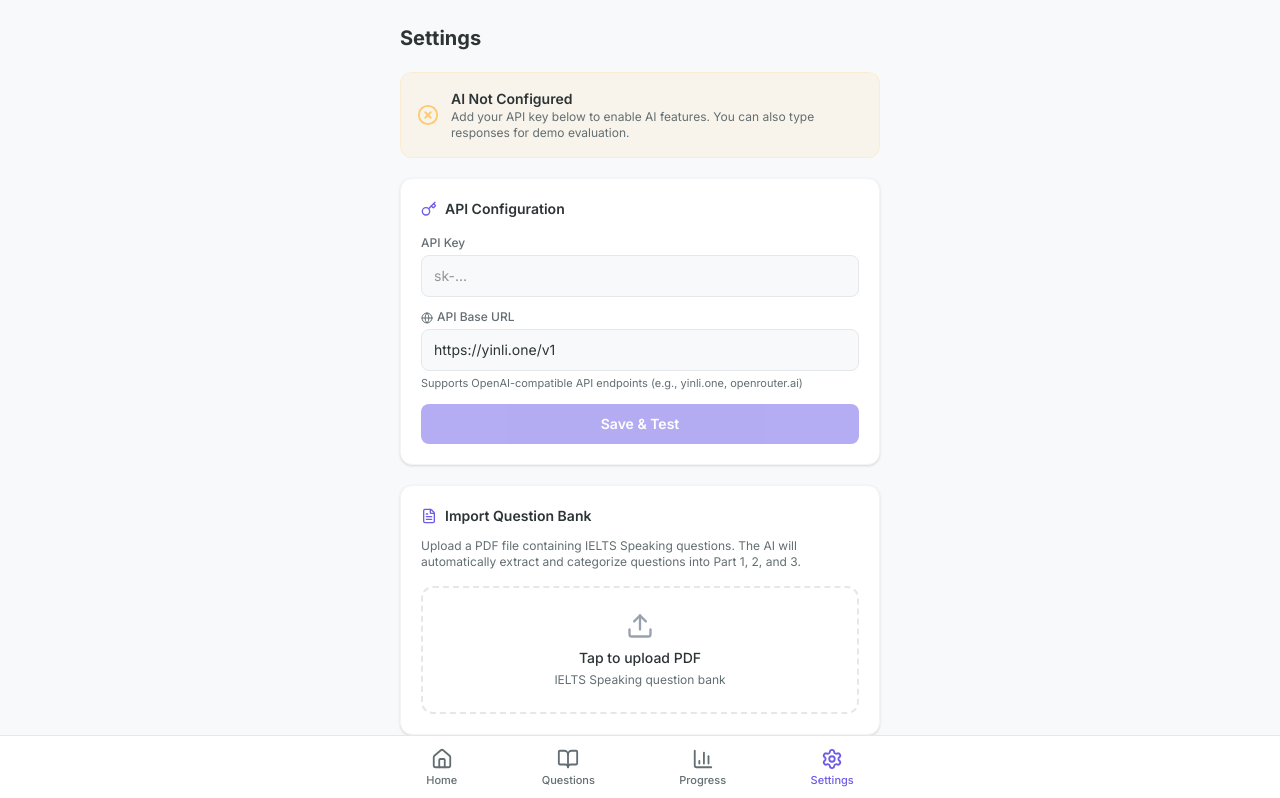
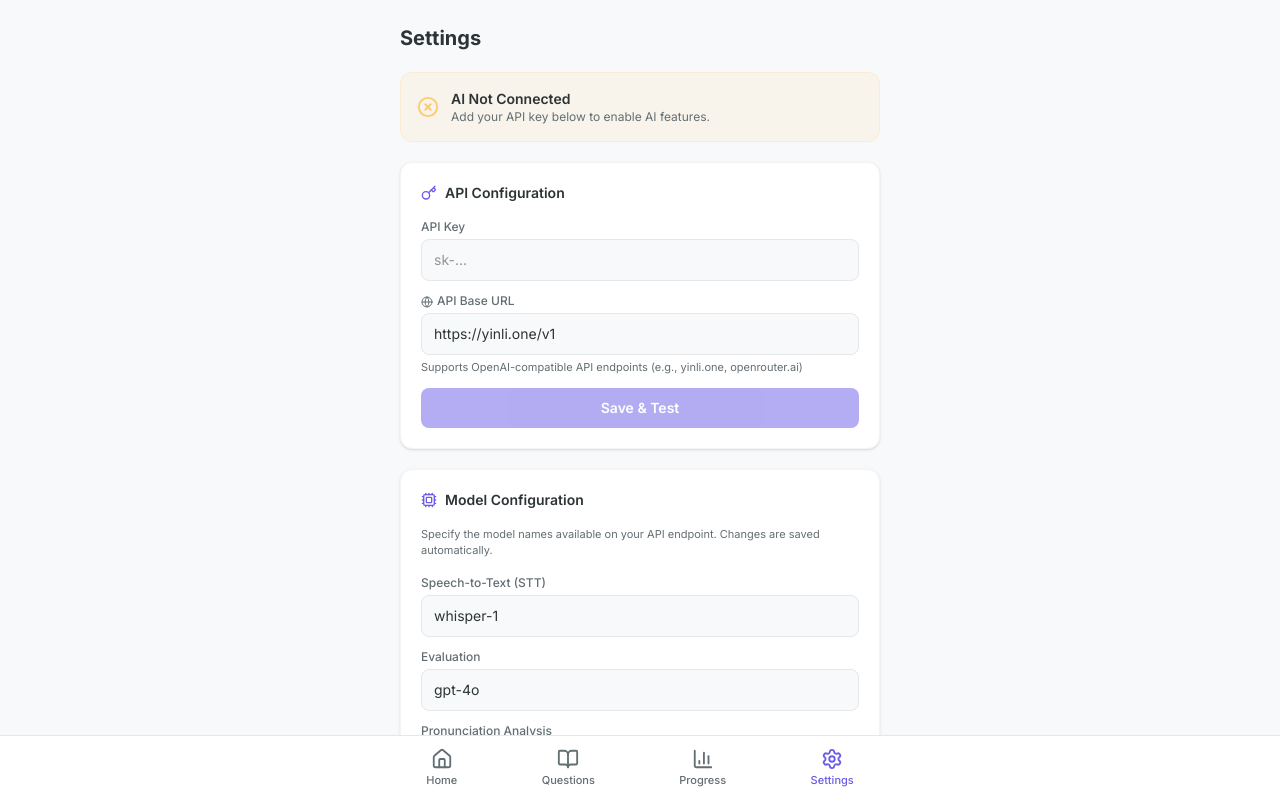
Before and after one commit to CaseyTso/ielts-frontend, a React (Vite) app: page /settings in a window 1280 px wide. Shown: the top 798 px of the page. Built offline with nearby package versions, Linux system fonts and the light colour scheme; no server answers.

Commit message:
fix: localStorage persistence, model selection UI

```diff
--- a/src/api.js
+++ b/src/api.js
@@ -4,8 +4,44 @@ const API_BASE = import.meta.env.VITE_API_URL
   ? `${import.meta.env.VITE_API_URL}/api`
   : '/api';
 
+// ---------- localStorage config helpers ----------
+const CONFIG_KEY = 'ielts-settings';
+
+export function loadConfig() {
+  try {
+    const raw = localStorage.getItem(CONFIG_KEY);
+    if (raw) return JSON.parse(raw);
+  } catch { /* ignore */ }
+  return {
+    apiKey: '',
+    baseUrl: 'https://yinli.one/v1',
+    modelStt: 'whisper-1',
+    modelEval: 'gpt-4o',
+    modelPronunciation: 'gpt-4o-audio-preview',
+    modelPdf: 'deepseek-chat',
+  };
+}
+
+export function saveConfig(config) {
+  localStorage.setItem(CONFIG_KEY, JSON.stringify(config));
+}
+
+function configHeaders() {
+  const cfg = loadConfig();
+  const h = {};
+  if (cfg.apiKey) h['x-api-key'] = cfg.apiKey;
+  if (cfg.baseUrl) h['x-base-url'] = cfg.baseUrl;
+  if (cfg.modelStt) h['x-model-stt'] = cfg.modelStt;
+  if (cfg.modelEval) h['x-model-eval'] = cfg.modelEval;
+  if (cfg.modelPronunciation) h['x-model-pronunciation'] = cfg.modelPronunciation;
+  if (cfg.modelPdf) h['x-model-pdf'] = cfg.modelPdf;
+  return h;
+}
+
+// ---------- Request helper ----------
 async function request(url, options = {}) {
-  const res = await fetch(`${API_BASE}${url}`, options);
+  const headers = { ...configHeaders(), ...(options.headers || {}) };
+  const res = await fetch(`${API_BASE}${url}`, { ...options, headers });
   if (!res.ok) {
     const err = await res.json().catch(() => ({ detail: res.statusText }));
     throw new Error(err.detail || 'Request failed');
@@ -15,28 +51,35 @@ async function request(url, options = {}) {
 
 export const api = {
   getHealth: () => request('/health'),
+
+  testConnection: () => request('/test-connection', { method: 'POST' }),
+
   getQuestions: (part = 0, topic = '') => {
     const params = new URLSearchParams();
     if (part) params.set('part', part);
     if (topic) params.set('topic', topic);
     return request(`/questions?${params}`);
   },
+
   uploadPdf: (file) => {
     const form = new FormData();
     form.append('file', file);
     return request('/upload-pdf', { method: 'POST', body: form });
   },
+
   transcribe: (audioBlob) => {
     const form = new FormData();
     form.append('audio', audioBlob, 'recording.webm');
     return request('/transcribe', { method: 'POST', body: form });
   },
+
   evaluate: (data) =>
     request('/evaluate', {
       method: 'POST',
       headers: { 'Content-Type': 'application/json' },
       body: JSON.stringify(data),
     }),
+
   evaluateAudio: (audioBlob, questionId, questionText, part) => {
     const form = new FormData();
     form.append('audio', audioBlob, 'recording.webm');
@@ -45,13 +88,7 @@ export const api = {
     form.append('part', part);
     return request('/evaluate-audio', { method: 'POST', body: form });
   },
+
   getProgress: () => request('/progress'),
   resetProgress: () => request('/reset-progress', { method: 'POST' }),
-  getSettings: () => request('/settings'),
-  updateSettings: (apiKey, baseUrl) =>
-    request('/settings', {
-      method: 'POST',
-      headers: { 'Content-Type': 'application/json' },
-      body: JSON.stringify({ api_key: apiKey, base_url: baseUrl }),
-    }),
 };
--- a/src/pages/PracticePage.jsx
+++ b/src/pages/PracticePage.jsx
@@ -1,7 +1,7 @@
 import { useState, useEffect, useRef, useCallback } from 'react';
 import { useParams, useNavigate } from 'react-router-dom';
-import { ArrowLeft, Mic, Square, Send, Clock, RotateCcw, Loader2 } from 'lucide-react';
-import { api } from '../api';
+import { ArrowLeft, Mic, Square, Send, Clock, RotateCcw, Loader2, AlertTriangle } from 'lucide-react';
+import { api, loadConfig } from '../api';
 import { useAudioRecorder } from '../useAudioRecorder';
 import { PartBadge, LoadingSpinner } from '../components/UIComponents';
 
@@ -217,7 +217,18 @@ export default function PracticePage() {
 
       {/* Error */}
       {error && (
-        <div className="mx-5 mb-3 bg-danger/10 text-danger text-sm p-3 rounded-xl">{error}</div>
+        <div className="mx-5 mb-3 bg-danger/10 text-danger text-sm p-3 rounded-xl flex items-start gap-2">
+          <AlertTriangle size={16} className="shrink-0 mt-0.5" />
+          <div>
+            <p className="font-medium">Error</p>
+            <p className="text-xs mt-0.5">{error}</p>
+            {!loadConfig().apiKey && (
+              <p className="text-xs mt-1 text-text-secondary">
+                Tip: Make sure your API key is configured in Settings.
+              </p>
+            )}
+          </div>
+        </div>
       )}
 
       {/* Transcript Display */}
--- a/src/pages/SettingsPage.jsx
+++ b/src/pages/SettingsPage.jsx
@@ -1,37 +1,38 @@
-import { useState, useEffect } from 'react';
-import { Upload, Key, Globe, CheckCircle, XCircle, Loader2, FileText } from 'lucide-react';
-import { api } from '../api';
-import { LoadingSpinner } from '../components/UIComponents';
+import { useState } from 'react';
+import { Upload, Key, Globe, CheckCircle, XCircle, Loader2, FileText, Cpu } from 'lucide-react';
+import { api, loadConfig, saveConfig } from '../api';
 
 export default function SettingsPage() {
-  const [apiKey, setApiKey] = useState('');
-  const [baseUrl, setBaseUrl] = useState('https://yinli.one/v1');
-  const [aiConfigured, setAiConfigured] = useState(false);
-  const [loading, setLoading] = useState(true);
+  const initial = loadConfig();
+  const [apiKey, setApiKey] = useState(initial.apiKey);
+  const [baseUrl, setBaseUrl] = useState(initial.baseUrl);
+  const [modelStt, setModelStt] = useState(initial.modelStt);
+  const [modelEval, setModelEval] = useState(initial.modelEval);
+  const [modelPronunciation, setModelPronunciation] = useState(initial.modelPronunciation);
+  const [modelPdf, setModelPdf] = useState(initial.modelPdf);
+
+  const [connected, setConnected] = useState(false);
   const [saving, setSaving] = useState(false);
   const [uploading, setUploading] = useState(false);
   const [message, setMessage] = useState(null);
   const [uploadResult, setUploadResult] = useState(null);
 
-  useEffect(() => {
-    api.getSettings()
-      .then((data) => {
-        setAiConfigured(data.ai_configured);
-        if (data.base_url) setBaseUrl(data.base_url);
-      })
-      .catch(console.error)
-      .finally(() => setLoading(false));
-  }, []);
+  const persistConfig = () => {
+    saveConfig({ apiKey, baseUrl, modelStt, modelEval, modelPronunciation, modelPdf });
+  };
 
-  const handleSaveApiKey = async () => {
+  const handleSaveAndTest = async () => {
     if (!apiKey.trim()) return;
+    // Save to localStorage first so the API layer picks it up
+    persistConfig();
     setSaving(true);
     setMessage(null);
     try {
-      const result = await api.updateSettings(apiKey, baseUrl);
-      setAiConfigured(result.ai_configured);
-      setMessage({ type: result.ai_configured ? 'success' : 'error', text: result.message });
+      const result = await api.testConnection();
+      setConnected(result.success);
+      setMessage({ type: result.success ? 'success' : 'error', text: result.message });
     } catch (err) {
+      setConnected(false);
       setMessage({ type: 'error', text: err.message });
     } finally {
       setSaving(false);
@@ -42,6 +43,8 @@ export default function SettingsPage() {
     const file = e.target.files?.[0];
     if (!file) return;
 
+    // Ensure latest config is saved before uploading
+    persistConfig();
     setUploading(true);
     setUploadResult(null);
     try {
@@ -54,27 +57,27 @@ export default function SettingsPage() {
     }
   };
 
-  if (loading) return <LoadingSpinner />;
-
   return (
     <div className="px-4 pt-6 pb-4 space-y-5">
       <h1 className="text-xl font-bold">Settings</h1>
 
       {/* AI Status */}
       <div className={`rounded-xl p-4 flex items-center gap-3 ${
-        aiConfigured ? 'bg-success/10 border border-success/20' : 'bg-warning/10 border border-warning/20'
+        connected ? 'bg-success/10 border border-success/20' : 'bg-warning/10 border border-warning/20'
       }`}>
-        {aiConfigured ? (
+        {connected ? (
           <CheckCircle size={22} className="text-success shrink-0" />
         ) : (
           <XCircle size={22} className="text-warning shrink-0" />
         )}
         <div>
-          <p className="text-sm font-semibold">{aiConfigured ? 'AI Connected' : 'AI Not Configured'}</p>
+          <p className="text-sm font-semibold">{connected ? 'AI Connected' : 'AI Not Connected'}</p>
           <p className="text-xs text-text-secondary">
-            {aiConfigured
+            {connected
               ? 'AI-powered evaluation is active.'
-              : 'Add your API key below to enable AI features. You can also type responses for demo evaluation.'}
+              : apiKey
+                ? 'Press "Save & Test" to verify your connection.'
+                : 'Add your API key below to enable AI features.'}
           </p>
         </div>
       </div>
@@ -116,7 +119,7 @@ export default function SettingsPage() {
           </div>
 
           <button
-            onClick={handleSaveApiKey}
+            onClick={handleSaveAndTest}
             disabled={saving || !apiKey.trim()}
             className="w-full bg-primary text-white py-2.5 rounded-lg text-sm font-semibold disabled:opacity-50 flex items-center justify-center gap-2"
           >
@@ -129,6 +132,24 @@ export default function SettingsPage() {
               {message.text}
             </p>
           )}
+        </div>
+      </div>
+
+      {/* Model Configuration */}
+      <div className="bg-white rounded-xl p-5 shadow-sm border border-gray-100">
+        <h2 className="text-sm font-semibold mb-4 flex items-center gap-2">
+          <Cpu size={16} className="text-primary" />
+          Model Configuration
+        </h2>
+        <p className="text-[11px] text-text-secondary mb-4">
+          Specify the model names available on your API endpoint. Changes are saved automatically.
+        </p>
+
+        <div className="space-y-3">
+          <ModelInput label="Speech-to-Text (STT)" value={modelStt} onChange={setModelStt} onBlur={persistConfig} placeholder="whisper-1" />
+          <ModelInput label="Evaluation" value={modelEval} onChange={setModelEval} onBlur={persistConfig} placeholder="gpt-4o" />
+          <ModelInput label="Pronunciation Analysis" value={modelPronunciation} onChange={setModelPronunciation} onBlur={persistConfig} placeholder="gpt-4o-audio-preview" />
+          <ModelInput label="PDF Parsing" value={modelPdf} onChange={setModelPdf} onBlur={persistConfig} placeholder="deepseek-chat" />
         </div>
       </div>
 
@@ -186,9 +207,26 @@ export default function SettingsPage() {
 
       {/* App Info */}
       <div className="text-center text-xs text-text-secondary pt-4">
-        <p>IELTS Speaking Practice v1.0</p>
+        <p>IELTS Speaking Practice v2.0</p>
         <p className="mt-0.5">AI-Powered Speaking Evaluation</p>
       </div>
     </div>
   );
 }
+
+/* ---------- Small helper component ---------- */
+function ModelInput({ label, value, onChange, onBlur, placeholder }) {
+  return (
+    <div>
+      <label className="text-xs font-medium text-text-secondary block mb-1">{label}</label>
+      <input
+        type="text"
+        value={value}
+        onChange={(e) => onChange(e.target.value)}
+        onBlur={onBlur}
+        placeholder={placeholder}
+        className="w-full px-3 py-2.5 bg-surface border border-gray-200 rounded-lg text-sm focus:outline-none focus:ring-2 focus:ring-primary/20 focus:border-primary"
+      />
+    </div>
+  );
+}
```
